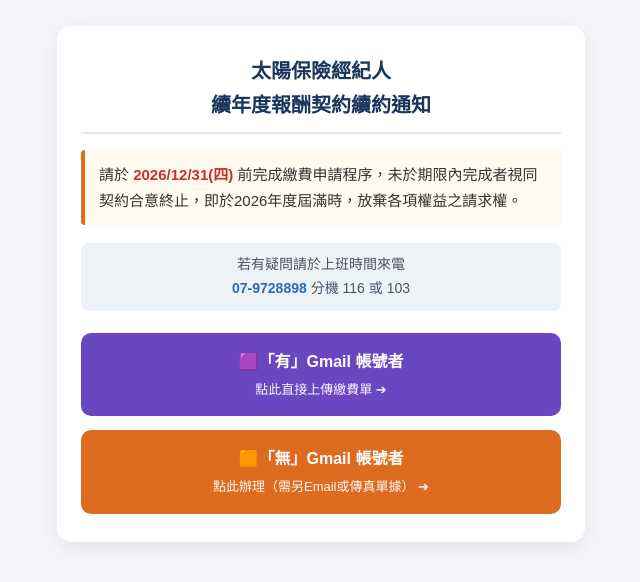
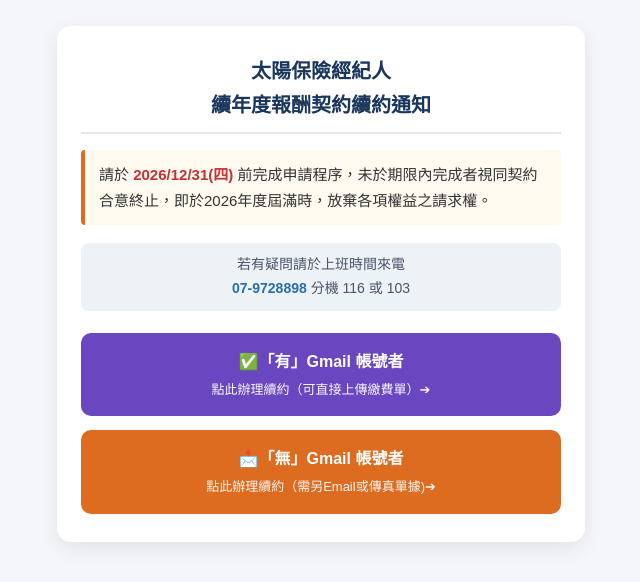
Before and after one commit to hausop/TYSMS, a plain HTML site: page index.html in a window 1280 px wide. Shown: the part 136-718 px from the top of the page, without its empty margins (319-959 px from the left). Drawn offline with Linux system fonts and the light colour scheme.

Commit message:
Add files via upload

```diff
--- a/index.html
+++ b/index.html
@@ -99,7 +99,7 @@
     <h1>太陽保險經紀人<br>續年度報酬契約續約通知</h1>
 
     <div class="notice">
-      請於 <span class="highlight">2026/12/31(四)</span> 前完成繳費申請程序，未於期限內完成者視同契約合意終止，即於2026年度屆滿時，放棄各項權益之請求權。
+      請於 <span class="highlight">2026/12/31(四)</span> 前完成申請程序，未於期限內完成者視同契約合意終止，即於2026年度屆滿時，放棄各項權益之請求權。
     </div>
 
     <div class="contact">
@@ -109,13 +109,13 @@
 
     <div class="btn-group">
       <a href="https://reurl.cc/GgWq1G" class="btn btn-purple" target="_blank">
-        🟪「有」Gmail 帳號者
-        <small>點此直接上傳繳費單 ➔</small>
+        ✅「有」Gmail 帳號者
+        <small>點此辦理續約（可直接上傳繳費單）➔</small>
       </a>
 
       <a href="https://reurl.cc/8YdAkg" class="btn btn-orange" target="_blank">
-        🟧「無」Gmail 帳號者
-        <small>點此辦理（需另Email或傳真單據） ➔</small>
+        📩「無」Gmail 帳號者
+        <small>點此辦理續約（需另Email或傳真單據)➔</small>
       </a>
     </div>
   </div>
```
